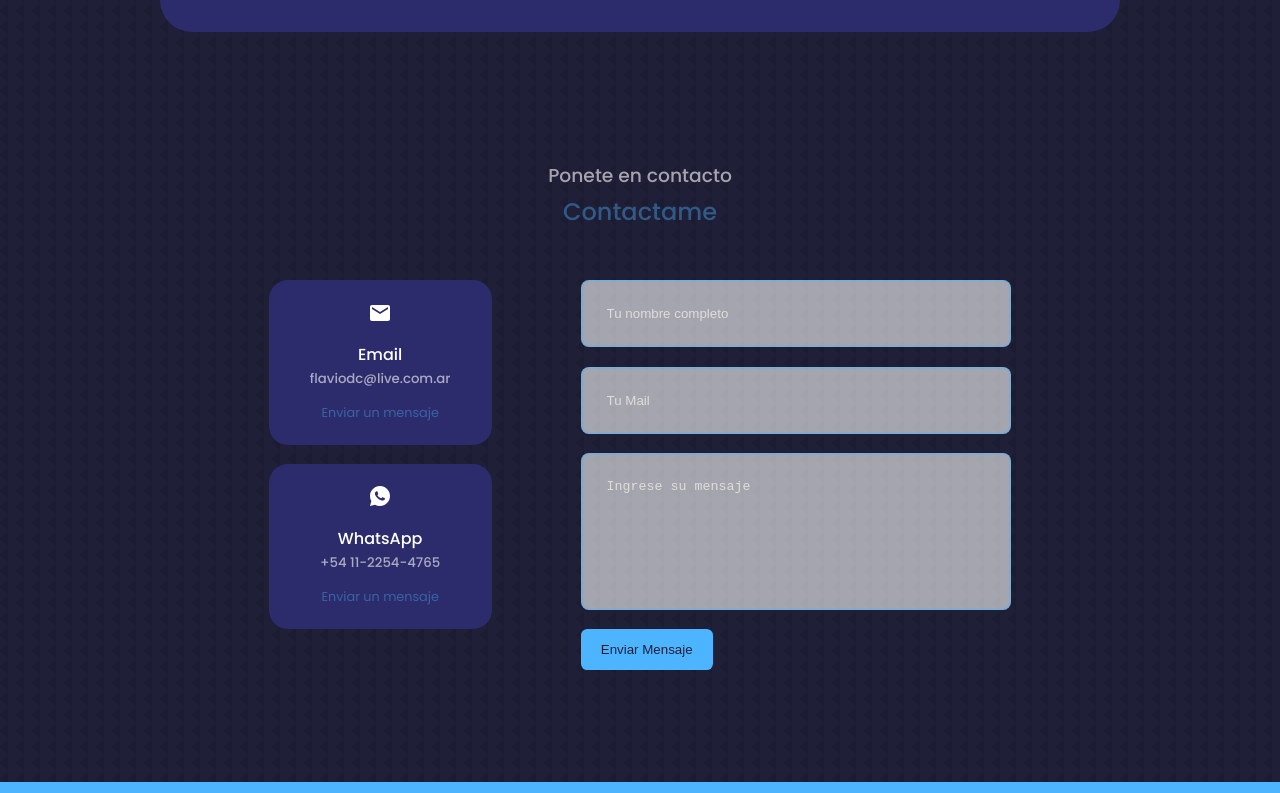
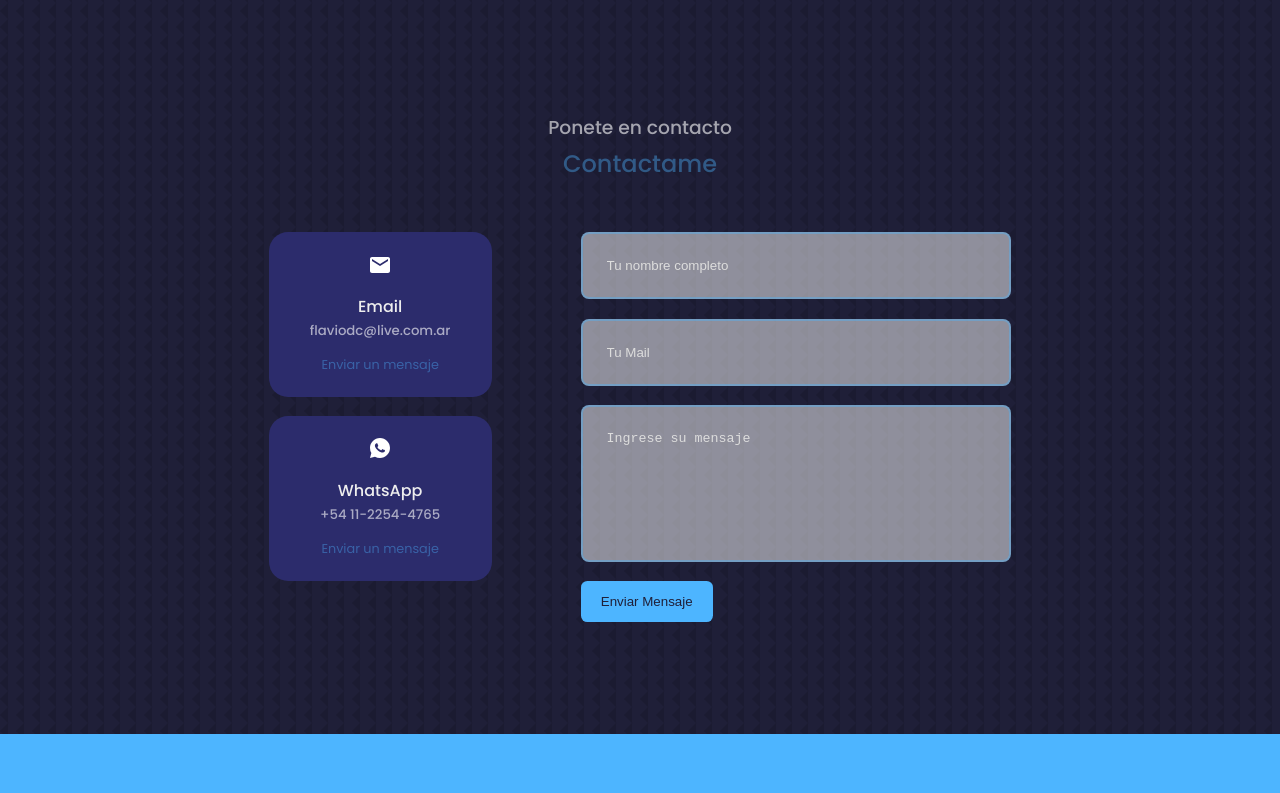
Before and after one commit to Flaviodc7/portfolio-flaviodc, a React (Create React App) app: page / in a window 1280 px wide. Shown: the part 3437-4230 px from the top of the page. Built offline with nearby package versions, Linux system fonts and the light colour scheme.

Commit message:
Modificando estilo de Contact

```diff
--- a/src/components/contact/contact.css
+++ b/src/components/contact/contact.css
@@ -36,6 +36,10 @@
     font-size: 0.8rem;
 }
 
+h4 {
+    color: #eee;
+}
+
 h5 {
     color: var(--color-light);
 }
@@ -52,7 +56,7 @@ input, textarea {
     width: 100%;
     padding: 1.5rem;
     border-radius: 0.5rem;
-    background: var(--color-light);
+    background: rgba(255, 255, 255, 0.5);
     border: 2px solid var(--color-primary-variant);
     resize: none;
     color: var(--color-white);
--- a/src/components/header/header.css
+++ b/src/components/header/header.css
@@ -1,5 +1,5 @@
 header {
-  height: 122vh;
+  height: 116vh;
   padding-top: 3rem;
   overflow: hidden;
 }
@@ -61,14 +61,14 @@ header {
 /* MEDIA QUERIES (DISPOSITIVOS MEDIANOS) */
 @media screen and (max-width: 1024px) {
   header {
-    height: 122vh;
+    height: 116vh;
   }
 }
 
 /* MEDIA QUERIES (DISPOSITIVOS PEQUEÑOS) */
 @media screen and (max-width: 600px) {
   header {
-    height: 122vh;
+    height: 116vh;
   }
   .header__socials,
   .scroll__down {
```
